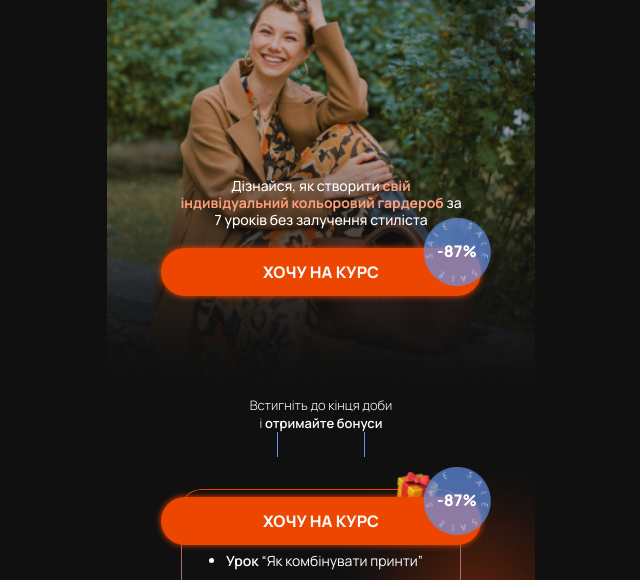
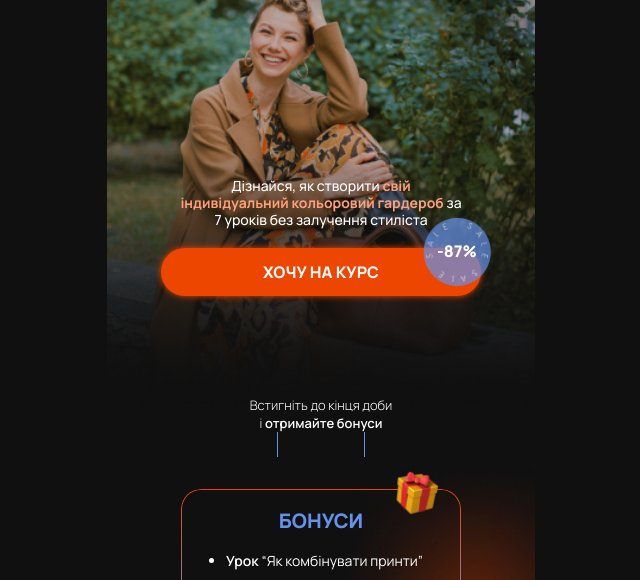
Before and after one commit to RomanIsaiev/work-website-18, a website built with Vite: page index.html in a window 1280 px wide. Shown: the part 211-791 px from the top of the page, without its empty margins (319-959 px from the left). Built offline with nearby package versions, Linux system fonts and the light colour scheme.

Commit message:
Update styles.css

```diff
--- a/src/css/styles.css
+++ b/src/css/styles.css
@@ -1562,7 +1562,7 @@ tbody tr:nth-child(7) td:nth-child(2) {
   position: fixed;
   bottom: 20px; /* настройте положение кнопки по вашему усмотрению */
   left: 50%; /* настройте положение кнопки по вашему усмотрению */
-  display: block; /* изначально скрываем кнопку */
+  display: none; /* изначально скрываем кнопку */
 
   max-width: 320px;
   width: 100%;
```
